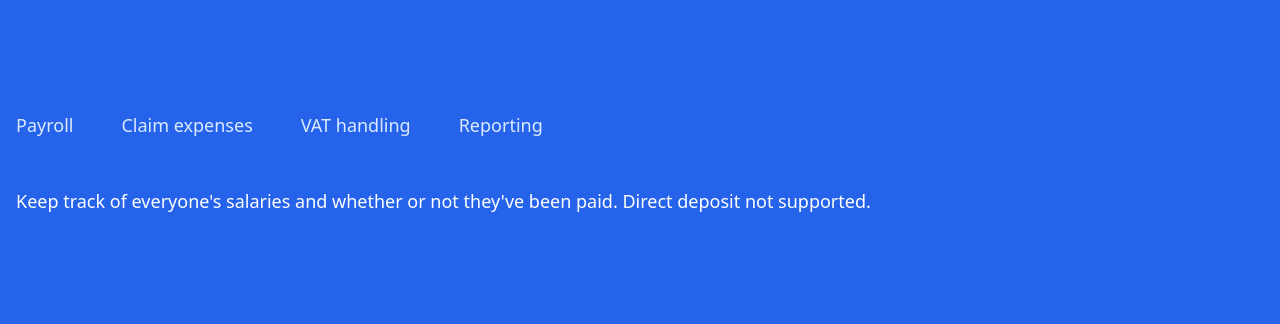
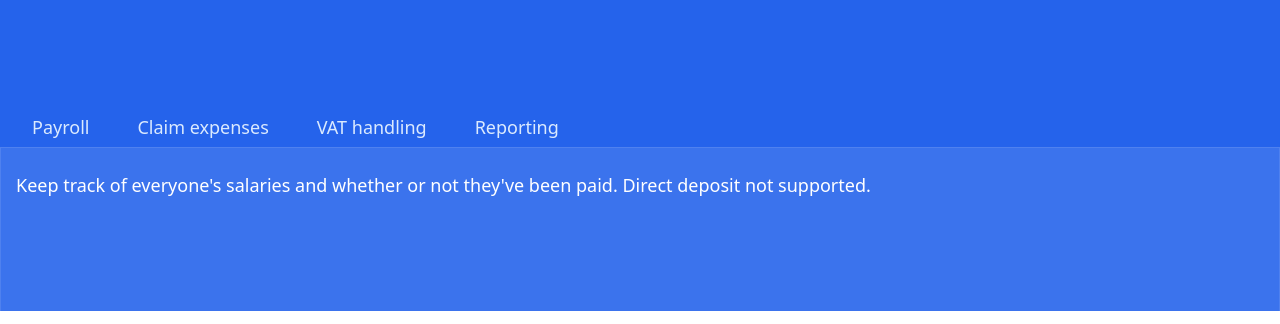
Before and after one commit to amine-omari/Taxpal-clone, a Next.js app: page / in a window 1280 px wide. Shown: the part 1261-1585 px from the top of the page. Built offline with nearby package versions, Linux system fonts and the light colour scheme.

Commit message:
fix: style FeaturesSection component

```diff
--- a/components/FeaturesSection.jsx
+++ b/components/FeaturesSection.jsx
@@ -42,20 +42,21 @@ const FeaturesSection = () => {
       bgBlue={true}
       padding="pb-28 pt-20"
     >
-      <div className="mt-16 pt-10">
+      <div className="mt-16 overflow-hidden pt-10">
         <div>
-          <div className="absolute right-0 flex w-full space-x-4 overflow-x-scroll pb-4">
+          <div className="absolute right-0 top-60 h-[60%] w-full border border-white/10 bg-white/10"></div>
+          <div className="absolute right-0 flex w-full space-x-4 overflow-x-scroll px-4 pb-4">
             {buttonInfo.map(({ id, button }) => (
               <button
                 key={id}
                 onClick={() => showText(id)}
-                className="whitespace-nowrap rounded-full px-4 py-1 text-lg font-medium text-blue-100 duration-300 hover:bg-white/10 hover:text-white focus:bg-white focus:text-blue-600"
+                className="whitespace-nowrap rounded-full px-4 py-1.5 text-lg font-medium text-blue-100 duration-300 hover:bg-white/10 hover:text-white focus:bg-white focus:text-blue-600"
               >
                 {button}
               </button>
             ))}
           </div>
-          <p className="pt-20 text-lg text-white">
+          <p className="pt-16 text-lg text-white">
             {text ? text : buttonInfo[0].text}
           </p>
         </div>
```
